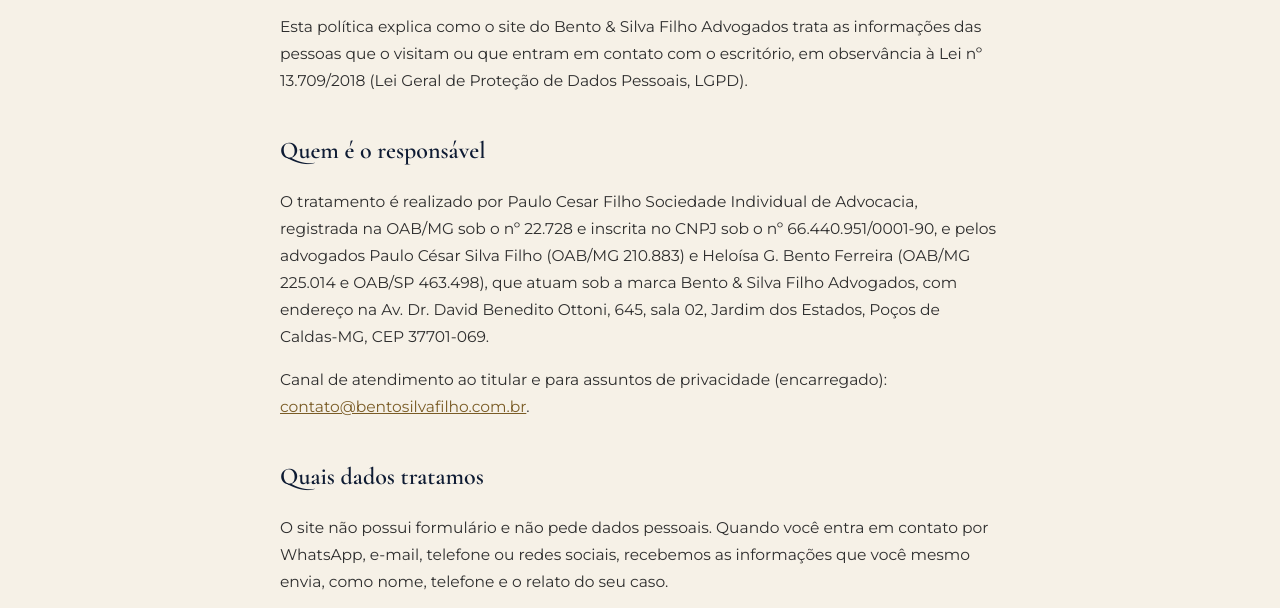
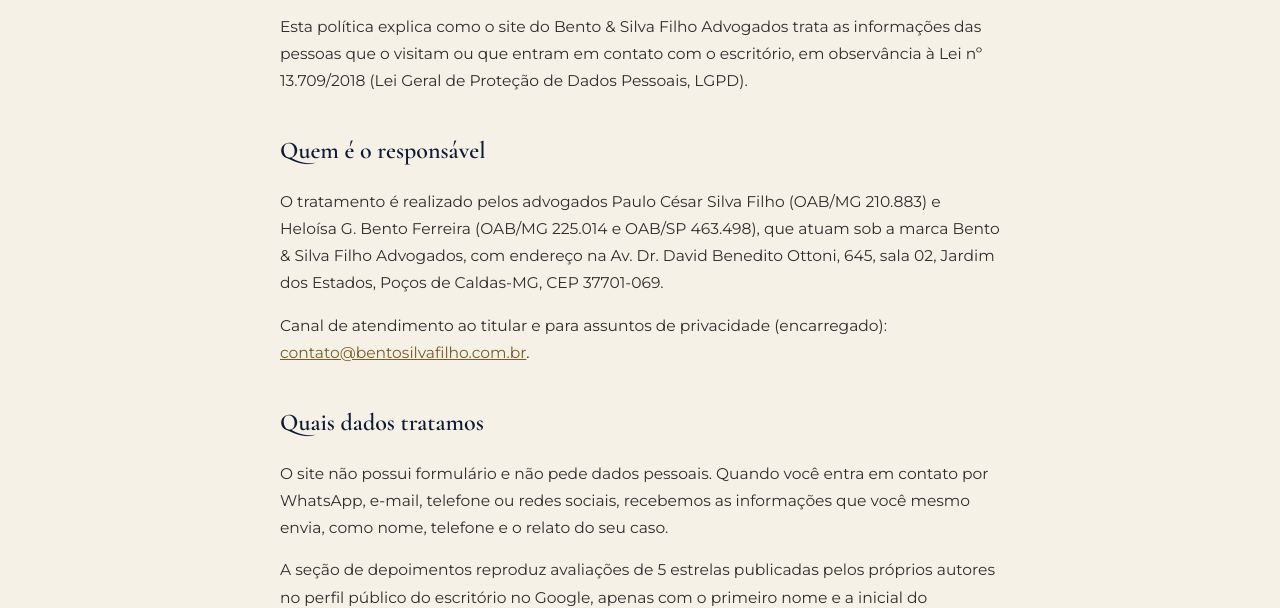
Before and after one commit to pcesarsfilho/bentosilvafilho, a plain HTML site: page politica-de-privacidade.html in a window 1280 px wide. Shown: the part 221-829 px from the top of the page. Drawn offline with nearby package versions, Linux system fonts and the light colour scheme.

Commit message:
Carrossel fixado de 26/11 com todas as áreas; retirado o nome da sociedade atual do site
Co-Authored-By: Claude Opus 5.5 <noreply@anthropic.com>
Claude-Session: https://claude.ai/code/session_019yFdNPbXaqafi1aGd5nU4B

```diff
--- a/politica-de-privacidade.html
+++ b/politica-de-privacidade.html
@@ -37,7 +37,7 @@ a{color:var(--gold-ink)}
 <p>Esta política explica como o site do Bento &amp; Silva Filho Advogados trata as informações das pessoas que o visitam ou que entram em contato com o escritório, em observância à Lei nº 13.709/2018 (Lei Geral de Proteção de Dados Pessoais, LGPD).</p>
 
 <h2>Quem é o responsável</h2>
-<p>O tratamento é realizado por Paulo Cesar Filho Sociedade Individual de Advocacia, registrada na OAB/MG sob o nº 22.728 e inscrita no CNPJ sob o nº 66.440.951/0001-90, e pelos advogados Paulo César Silva Filho (OAB/MG 210.883) e Heloísa G. Bento Ferreira (OAB/MG 225.014 e OAB/SP 463.498), que atuam sob a marca Bento &amp; Silva Filho Advogados, com endereço na Av. Dr. David Benedito Ottoni, 645, sala 02, Jardim dos Estados, Poços de Caldas-MG, CEP 37701-069.</p>
+<p>O tratamento é realizado pelos advogados Paulo César Silva Filho (OAB/MG 210.883) e Heloísa G. Bento Ferreira (OAB/MG 225.014 e OAB/SP 463.498), que atuam sob a marca Bento &amp; Silva Filho Advogados, com endereço na Av. Dr. David Benedito Ottoni, 645, sala 02, Jardim dos Estados, Poços de Caldas-MG, CEP 37701-069.</p>
 <p>Canal de atendimento ao titular e para assuntos de privacidade (encarregado): <a href="mailto:contato@bentosilvafilho.com.br">contato@bentosilvafilho.com.br</a>.</p>
 
 <h2>Quais dados tratamos</h2>
```
Also changed, not shown: index.html (+1 -1 lines), p/2026-11-26/02.jpg, p/2026-11-26/06.jpg.
